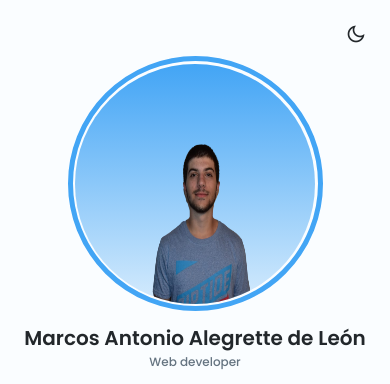
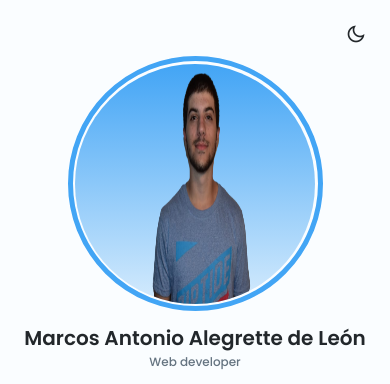
Before and after one commit to gamarcosuy/gamarcosuy.github.io, a plain HTML site: page index.html in a window 390 px wide. Shown: the top 384 px of the page. Drawn offline with nearby package versions, Linux system fonts and the light colour scheme; a script that the page names is missing.

Commit message:
Update mobile.css

```diff
--- a/Assets/Css/mobile.css
+++ b/Assets/Css/mobile.css
@@ -1,3 +1,3 @@
 .profile__perfil img {
-    height: 225px;
+    height: 200x;
   }
```
